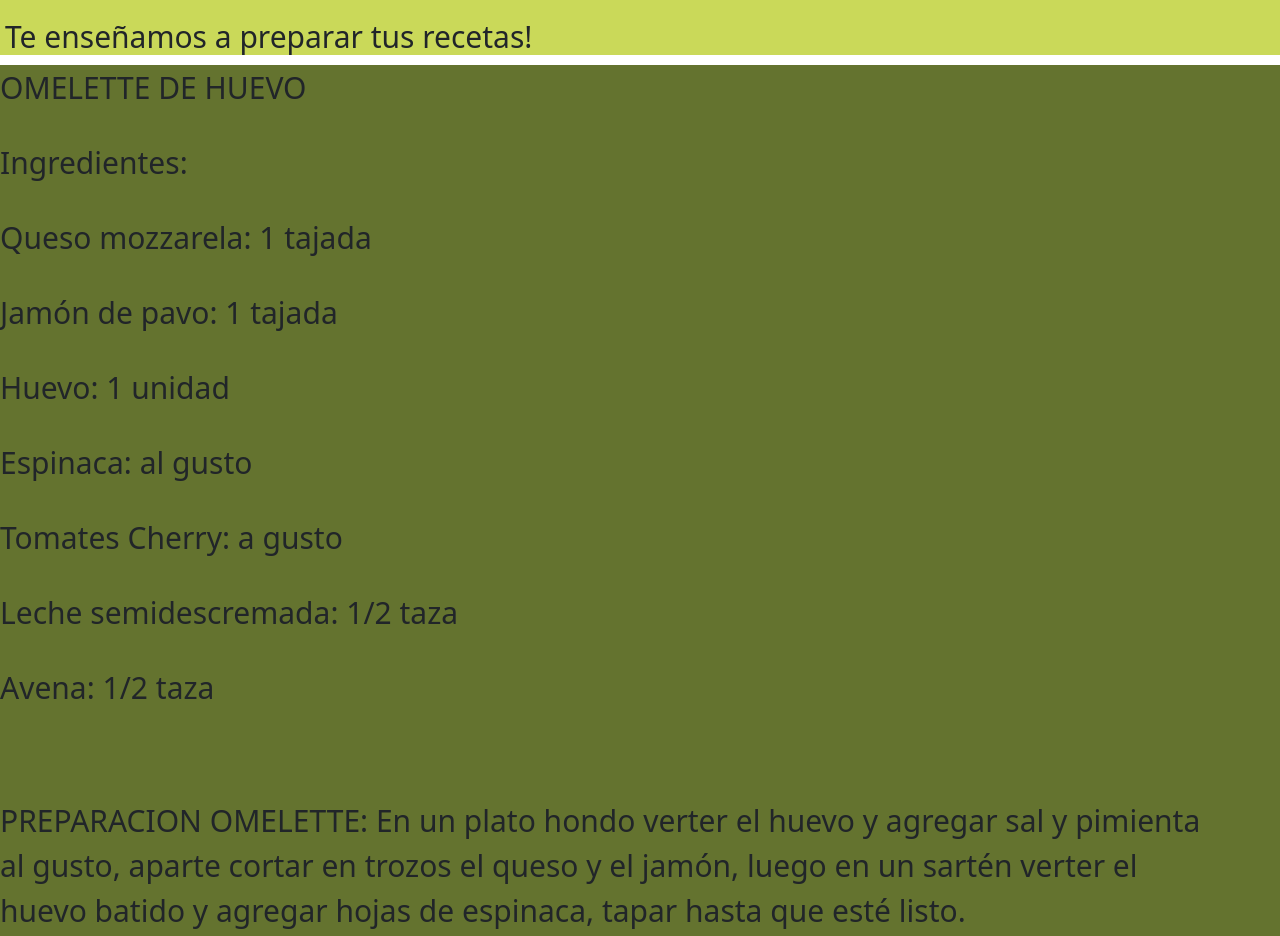
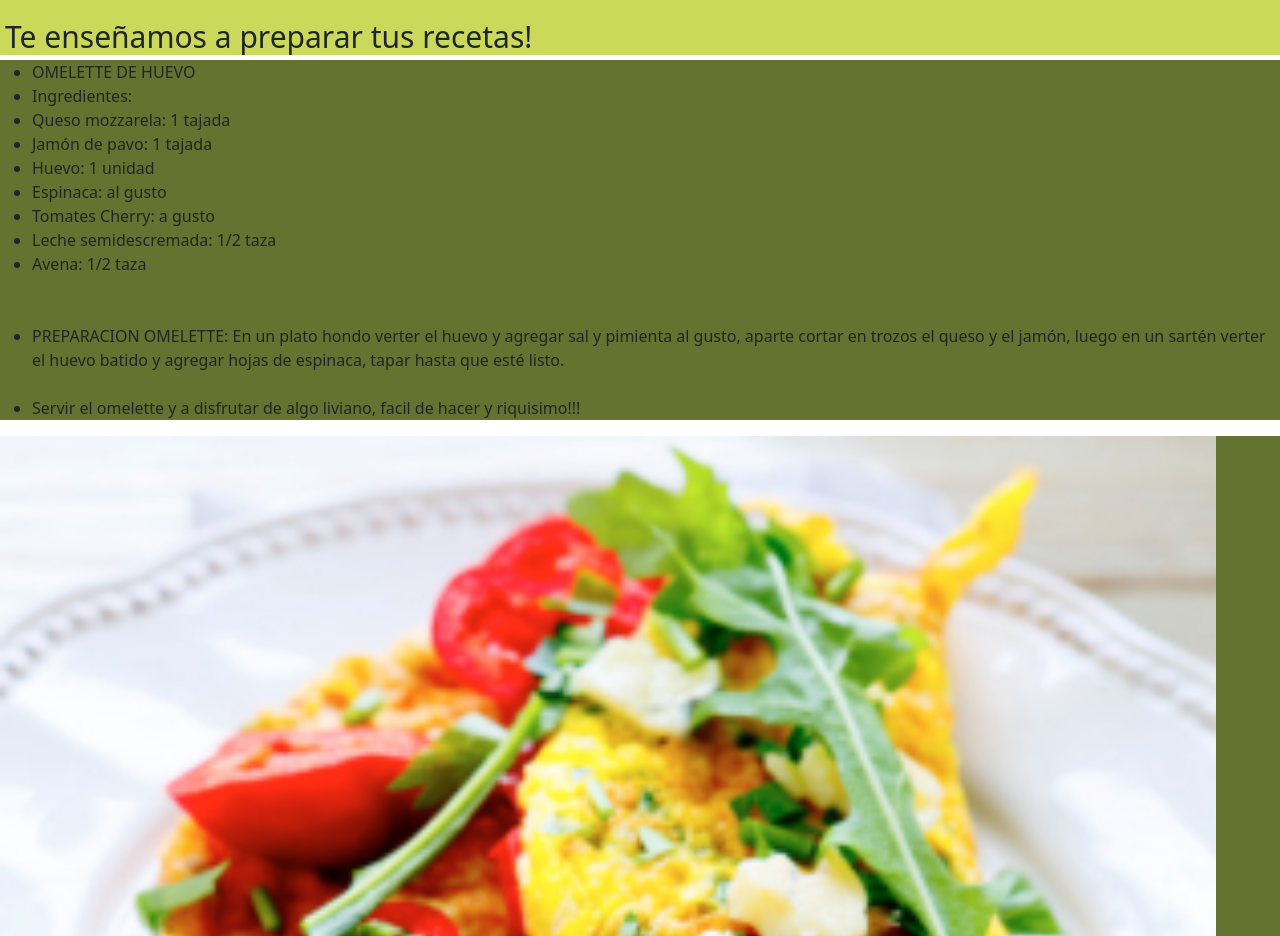
Before and after one commit to Chizzar/MiProyecto-Github, a website: page pages/nutricion.html in a window 1280 px wide. Shown: the part 969-1905 px from the top of the page. Drawn offline with nearby package versions, Linux system fonts and the light colour scheme.

Commit message:
cambios 05-09

```diff
--- a/pages/nutricion.html
+++ b/pages/nutricion.html
@@ -53,19 +53,21 @@
     </main>
     <div class="gridSection">
     <section class="receta">
-        <p>  OMELETTE DE HUEVO </p>
-        <p>Ingredientes:</p>
-        <p>Queso mozzarela: 1 tajada</p>
-        <p>Jamón de pavo: 1 tajada</p>
-        <p> Huevo: 1 unidad</p>
-        <p> Espinaca: al gusto</p>
-        <p> Tomates Cherry: a gusto </p>
-        <p> Leche semidescremada: 1/2 taza</p>
-        <p> Avena: 1/2 taza</p>
+        <ul>
+        <li>  OMELETTE DE HUEVO </li>
+        <li>Ingredientes:</li>
+        <li>Queso mozzarela: 1 tajada</li>
+        <li>Jamón de pavo: 1 tajada</li>
+        <li> Huevo: 1 unidad</li>
+        <li> Espinaca: al gusto</li>
+        <li> Tomates Cherry: a gusto </li>
+        <li> Leche semidescremada: 1/2 taza</li>
+        <li> Avena: 1/2 taza</li>
         <br><br>
-        <P>PREPARACION OMELETTE: En un plato hondo verter el huevo y agregar sal y pimienta al gusto, aparte cortar en trozos el queso y el jamón, luego en un sartén verter el huevo batido y agregar hojas de espinaca, tapar hasta que esté listo.</p>
+        <li>PREPARACION OMELETTE: En un plato hondo verter el huevo y agregar sal y pimienta al gusto, aparte cortar en trozos el queso y el jamón, luego en un sartén verter el huevo batido y agregar hojas de espinaca, tapar hasta que esté listo.</li>
         <br>
-        <P>Servir el omelette y a disfrutar de algo liviano, facil de hacer y riquisimo!!!</p>
+        <li>Servir el omelette y a disfrutar de algo liviano, facil de hacer y riquisimo!!!</li>
+        </ul>
     </section>
 
     <section class="imgOmelette">
```
Also changed, not shown: index.html (+6 -6 lines), scss/style.scss (+18 -1 lines).
